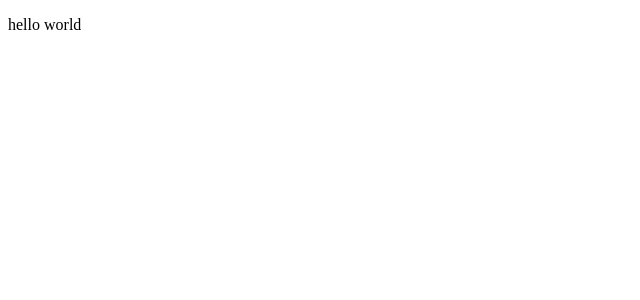
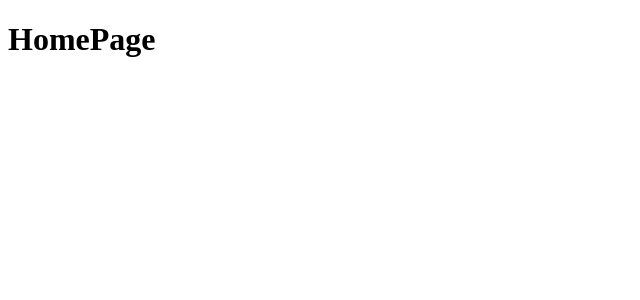
Before and after one commit to JiangyueWang/leugo-reactjs-msdynamics, a React (Create React App) app: page / in a window 1280 px wide. Shown: the top 300 px of the page, without its empty margins (0-640 px from the left). Built offline with nearby package versions, Linux system fonts and the light colour scheme.

Commit message:
created HomePage.js + added HomePage route to the App.js + wrapped App component in the Router component in index.js

```diff
--- a/src/App.js
+++ b/src/App.js
@@ -1,9 +1,23 @@
+//General imports
 import './assets/App.css';
+import { Routes, Route } from "react-router-dom";
+
+//Import Pages
+import HomePage from './pages/HomePage/HomePage';
 
 function App() {
   return (
-    <div className="App">
-      <p>hello world</p>
+    <div>
+
+      <Routes>
+        <Route
+          path="/"
+          element={
+            <HomePage />
+          }
+        />
+      </Routes>
+
     </div>
   );
 }
--- a/src/index.js
+++ b/src/index.js
@@ -2,10 +2,12 @@ import React from 'react';
 import ReactDOM from 'react-dom/client';
 import './assets/index.css';
 import App from './App';
-
+import { BrowserRouter as Router } from "react-router-dom";
 const root = ReactDOM.createRoot(document.getElementById('root'));
 root.render(
   <React.StrictMode>
-    <App />
+    <Router>
+      <App />
+    </Router>
   </React.StrictMode>
 );
--- /dev/null
+++ b/src/pages/HomePage/HomePage.js
@@ -0,0 +1,8 @@
+const HomePage = () => {
+    return (
+    <div>
+        <h1>HomePage</h1>
+    </div>)
+
+}
+export default HomePage;
```
